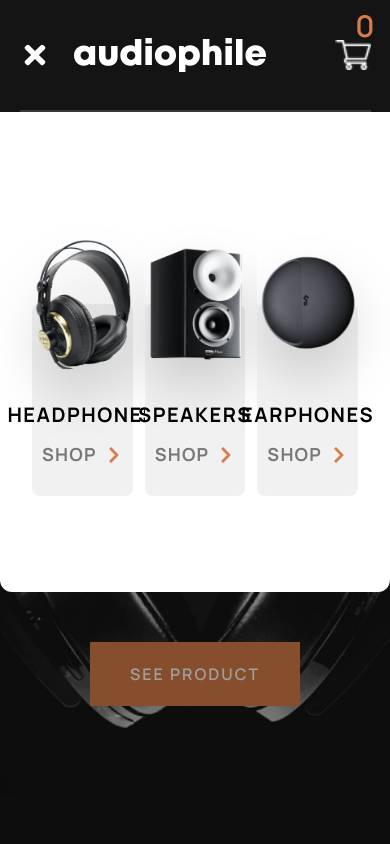
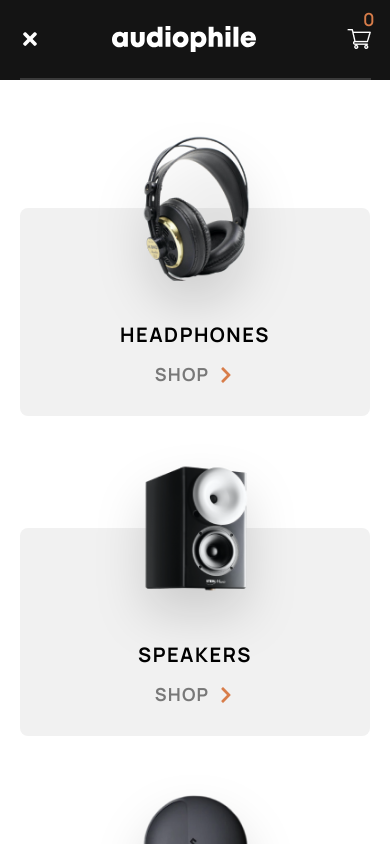
Before and after one commit to Mahmud1087/portfolio-projects, a React (Vite) app in the folder audiophile_ecommerce/: page / in a window 390 px wide. Both pictures are taken after a click on the button 34 px from the left and 55 px from the top of the page. Built offline with nearby package versions, Linux system fonts and the light colour scheme.

Commit message:
implemented mobile responsiveness for the navbar, and the shop products component

```diff
--- a/audiophile_ecommerce/src/Layout.jsx
+++ b/audiophile_ecommerce/src/Layout.jsx
@@ -8,7 +8,7 @@ export default function Layout() {
   return (
     <div
       className={`${
-        (isCartOpen || isModalOpen, isSideBarOpen) &&
+        (isCartOpen || isModalOpen || isSideBarOpen) &&
         'fixed left-0 top-0 right-0'
       }`}
     >
--- a/audiophile_ecommerce/src/components/Logo.jsx
+++ b/audiophile_ecommerce/src/components/Logo.jsx
@@ -1,6 +1,8 @@
 import logo from '../assets/audiophile.svg';
 
 const Logo = () => {
-  return <img src={logo} alt='audiophile logo' className='w-48 lg:w-32' />;
+  return (
+    <img src={logo} alt='audiophile logo' className='w-36 sm:w-48 lg:w-32' />
+  );
 };
 export default Logo;
--- a/audiophile_ecommerce/src/components/Navbar.jsx
+++ b/audiophile_ecommerce/src/components/Navbar.jsx
@@ -10,12 +10,12 @@ export default function Navbar() {
     useProductsContex();
 
   return (
-    <div className=' fixed top-0 left-0 z-50 w-full bg-[#141414] h-28 lg:flex lg:items-center lg:justify-center lg:h-20 lg:relative'>
+    <div className=' fixed top-0 left-0 z-50 w-full bg-[#141414] h-20 sm:h-28 lg:flex lg:items-center lg:justify-center lg:h-20 lg:relative'>
       <section className='flex items-center justify-between h-[inherit] border-b-2 border-b-[#ffffff2a] container'>
-        <div className='flex items-center gap-6 text-light-100 lg:gap-x-44'>
+        <div className='flex items-center gap-[4.5rem] text-light-100 sm:gap-6 lg:gap-x-44'>
           <button
             onClick={toggleSideBar}
-            className='block btn text-3xl lg:hidden'
+            className='block btn text-xl sm:text-3xl lg:hidden'
           >
             {isSideBarOpen ? <FaTimes /> : <FaBars />}
           </button>
@@ -27,8 +27,8 @@ export default function Navbar() {
           </div>
         </div>
         <button className='outline-none relative' onClick={toggleCart}>
-          <img src={cart} alt='cart image' className='w-9 lg:w-5' />
-          <h1 className='absolute -top-8 -right-1 font-semibold text-3xl text-orange-200 lg:text-sm lg:-top-4'>
+          <img src={cart} alt='cart image' className='w-6 sm:w-9 lg:w-5' />
+          <h1 className='absolute -top-6 -right-1 font-semibold text-lg text-orange-200 sm:text-3xl sm:-top-8 lg:text-sm lg:-top-4'>
             {cartItems}
           </h1>
         </button>
--- a/audiophile_ecommerce/src/components/ShopProducts.jsx
+++ b/audiophile_ecommerce/src/components/ShopProducts.jsx
@@ -7,18 +7,12 @@ export default function ShopProducts() {
   const { closeSidebar } = useProductsContex();
 
   return (
-    <div className='grid grid-cols-3 gap-3 lg:gap-9'>
+    <div className='grid gap-3 gap-y-28 sm:gap-y-0 sm:grid-cols-3 lg:gap-9'>
       {shop.map((item) => {
         const { id, img, url, text } = item;
         return (
-          <section key={id} className='flex flex-col h-96 relative'>
-            <img
-              src={img}
-              alt={text}
-              className='absolute left-1/2 top-1/2 -translate-x-1/2 -translate-y-1/2 drop-shadow-2xl w-28'
-            />
-            <div className='bg-light-100 w-full h-1/2'></div>
-            <div className='w-full h-1/2 bg-light-300 rounded-lg flex flex-col gap-3 justify-end items-center pb-7 lg:pb-6'>
+          <section key={id} className='flex flex-col h-52'>
+            <div className='relative w-full h-full bg-light-300 rounded-lg flex flex-col gap-3 justify-end items-center pb-7 lg:pb-6'>
               <h4 className='text-xl tracking-[1.5px] font-bold lg:text-sm'>
                 {text.toUpperCase()}
               </h4>
@@ -32,7 +26,13 @@ export default function ShopProducts() {
                 </p>
                 <FaChevronRight className='text-orange-200' />
               </Link>
+              <img
+                src={img}
+                alt={text}
+                className='absolute left-1/2 top-0 -translate-x-1/2 -translate-y-1/2 drop-shadow-2xl w-28'
+              />
             </div>
+            {/* <div className='bg-light-100 w-full h-1/2'></div> */}
           </section>
         );
       })}
--- a/audiophile_ecommerce/src/components/Sidebar.jsx
+++ b/audiophile_ecommerce/src/components/Sidebar.jsx
@@ -13,7 +13,7 @@ export default function Sidebar() {
           initial={{ opacity: 0 }}
           animate={{ opacity: 1 }}
           exit={{ opacity: 0 }}
-          className='fixed w-screen h-screen bg-[#00000060] z-50'
+          className='absolute overflow-scroll w-screen h-screen bg-[#00000060] z-50'
         >
           <motion.section
             key='sidebarAnimate'
@@ -21,9 +21,11 @@ export default function Sidebar() {
             animate={{ y: 0, opacity: 1 }}
             transition={{ type: 'spring', stiffness: 50 }}
             exit={{ y: '-100%', opacity: 0 }}
-            className='relative top-[7rem] h-fit w-full bg-light-100 rounded-b-xl pb-24 px-8'
+            className='relative top-20 h-fit w-full bg-light-100 rounded-b-xl pb-16 px-5 sm:px-8 sm:top-[7rem]'
           >
-            <ShopProducts />
+            <div className='pt-32 sm:pt-40 sm:pb-12'>
+              <ShopProducts />
+            </div>
           </motion.section>
         </motion.div>
       )}
```
